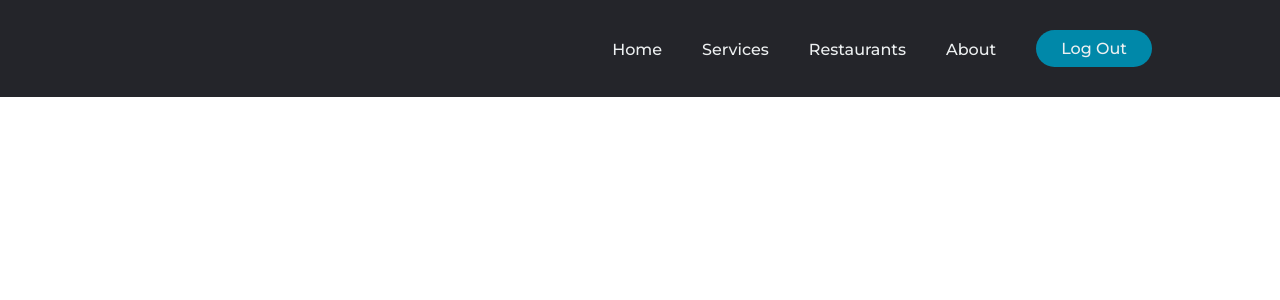
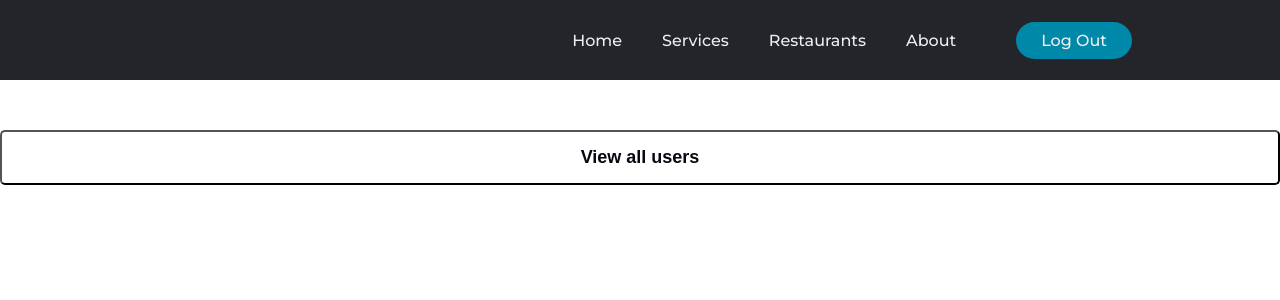
Before and after one commit to 220808-Java-React-Enterprise/Trainer-P2-Frontend, a React (Create React App) app in the folder yolp/: page /admin in a window 1280 px wide. Shown: the top 300 px of the page. Built offline with nearby package versions, Linux system fonts and the light colour scheme; sample sign-in values are in the browser's storage.

Commit message:
fixed route not loading

```diff
--- a/yolp/src/App.tsx
+++ b/yolp/src/App.tsx
@@ -1,10 +1,10 @@
 import { useEffect, useState } from 'react';
 import { BrowserRouter, Route, Routes } from "react-router-dom"
-import Signup from './components/signup/Signup';
-import Login from './components/login/Login';
-import Navbar from './components/navbar/Navbar';
-import Restaurant from './components/restaurant/Restaurant';
+import Signup from './pages/signup/Signup';
+import Login from './pages/login/LoginPage';
+import Navbar from './pages/navbar/Navbar';
 import User from './models/User';
+import AdminPage from './pages/admin/AdminPage';
 import './App.css';
 
 function App() {
@@ -20,8 +20,8 @@ function App() {
       <Navbar currentUser={user} />
       <Routes>
         <Route path="/signup" element={<Signup />}></Route>
-        <Route path="/login" element={<Login currentUser={user} updateCurrentUser={setUser} />}></Route>
-        <Route path="/restaurant" element={<Restaurant currentUser={user} />}></Route>
+        <Route path="/login" element={<Login currentUser={user} setCurrentUser={setUser} />}></Route>
+        <Route path="/admin" element={<AdminPage />}></Route>
       </Routes>
     </BrowserRouter>
   );
--- a/yolp/src/components/navbar/Navbar.tsx
+++ /dev/null
@@ -1,44 +0,0 @@
-
-import { useNavigate } from "react-router-dom";
-import User from "../../models/User";
-import "./Navbar.css";
-
-interface UserProp {
-    currentUser: User | null;
-}
-export default function Navbar({ currentUser }: UserProp) {
-    const navigate = useNavigate();
-
-    function logout() {
-        window.sessionStorage.removeItem("user");
-        navigate("/");
-    }
-
-    return (
-        <>
-            <body>
-                <header>
-                    <nav>
-                        <ul className="nav__links">
-                            <li><a href="#" onClick={() => navigate("/")}>Home</a></li>
-                            <li><a href="#">Services</a></li>
-                            <li><a href="#">Restaurants</a></li>
-                            <li><a href="#">About</a></li>
-                        </ul>
-                    </nav>
-                    {currentUser ? <a className="cta" onClick={logout}>Log Out</a>
-                        : <a className="cta" onClick={() => navigate("/login")}>Log In</a>}
-                    <p className="menu cta">Menu</p>
-                </header>
-                <div id="mobile__menu" className="overlay">
-                    <a className="close">&times;</a>
-                    <div className="overlay__content">
-                        <a href="#">Services</a>
-                        <a href="#">Projects</a>
-                        <a href="#">About</a>
-                    </div>
-                </div>
-            </body>
-        </>
-    );
-}
--- a/yolp/src/components/restaurant/Restaurant.tsx
+++ /dev/null
@@ -1,13 +0,0 @@
-import User from "../../models/User";
-
-interface UserProp {
-    currentUser: User | null;
-}
-
-export default function Restaurant({ currentUser }: UserProp) {
-    console.log("Current User: ", currentUser);
-    return (
-        currentUser ? <h1>Logged in!</h1>
-        : <h1>Not logged in!</h1>
-    );
-}
--- /dev/null
+++ b/yolp/src/pages/admin/AdminPage.css
@@ -0,0 +1,3 @@
+.admin-button {
+
+}
--- /dev/null
+++ b/yolp/src/pages/admin/AdminPage.tsx
@@ -0,0 +1,18 @@
+import { useEffect, useState } from "react";
+import { useNavigate } from "react-router-dom";
+import User from "../../models/User";
+
+export default function Admin() {
+    const[user, setUser] = useState<User | null>(null);
+    const navigate = useNavigate();
+
+    useEffect(() => {
+        const data = window.sessionStorage.getItem("user");
+        if (data !== null) setUser(JSON.parse(data));
+        else navigate("/login");
+      }, []);
+
+    return (
+        <button className="admin-button">View all users</button>
+    );
+}
--- a/yolp/src/components/login/Login.tsx
+++ b/yolp/src/pages/login/LoginPage.tsx
@@ -1,18 +1,17 @@
 import { useState } from "react";
-import { useNavigate } from "react-router-dom";
+import { Link, useNavigate } from "react-router-dom";
 import User from "../../models/User";
 import YOLP_API from "../../utils/ApiConfigs";
-import "./Login.css";
+import "./LoginPage.css";
 
 interface UserProp {
     currentUser: User | null;
-    updateCurrentUser: Function;
+    setCurrentUser: Function;
 }
-
 /*
  * export default: a module is a self contained unit that can expose assets to other modules using export, and acquire assets from other modules using import.
  */
-export default function Login({ currentUser, updateCurrentUser }: UserProp) {
+export default function Login({ currentUser, setCurrentUser }: UserProp) {
     /*
      * What is a Hook? A Hook is a special function that lets you “hook into” React features.
      * For example, useState is a Hook that lets you add React state to function components.
@@ -39,12 +38,12 @@ export default function Login({ currentUser, updateCurrentUser }: UserProp) {
             .then((obj) => {
                 let user = new User(obj.data.id, obj.data.username, obj.data.role);
                 window.sessionStorage.setItem("user", JSON.stringify(user));
-
-                navigate("/restaurant");
+                setCurrentUser(user);
+                navigate("/admin")
             })
             .catch(error => {
                 alert(error.response.data.message);
-            });
+            })
 
         setUsername("");
         setPassword("");
@@ -67,7 +66,7 @@ export default function Login({ currentUser, updateCurrentUser }: UserProp) {
                         <input type="password" placeholder="Password" id="password" value={password} onChange={updatePassword} />
                         <button type="submit">Log In</button>
                         <div style={{ textAlign: "center", padding: "20px" }}>
-                            <a href="#" onClick={() => navigate("/signup")} >Create Account</a>
+                            <Link to={"/signup"}>Create Account</Link>
                         </div>
                     </form>
                 </div >
--- /dev/null
+++ b/yolp/src/pages/navbar/Navbar.tsx
@@ -0,0 +1,38 @@
+import { Link, useNavigate } from "react-router-dom";
+import User from "../../models/User";
+import "./Navbar.css";
+
+interface UserProp {
+    currentUser: User | null;
+}
+
+export default function Navbar({ currentUser }: UserProp) {
+    const navigate = useNavigate();
+
+    console.log(currentUser);
+
+    function logout() {
+        window.sessionStorage.removeItem("user");
+        navigate("/");
+    }
+
+    return (
+        <>
+            <body>
+                <header>
+                    <nav>
+                        <ul className="nav__links">
+                            <li><Link to="/">Home</Link></li>
+                            <li><Link to="/">Services</Link></li>
+                            <li><Link to="/">Restaurants</Link></li>
+                            <li><Link to="/">About</Link></li>
+                            {
+                                currentUser ? <li><a href="" className="cta" onClick={logout}>Log Out</a></li> : <li><Link className="cta" to={"/login"}>Log In</Link></li>
+                            }
+                        </ul>
+                    </nav>
+                </header>
+            </body>
+        </>
+    );
+}
```
Also changed, not shown: yolp/src/pages/login/LoginPage.css (renamed from yolp/src/components/login/Login.css), yolp/src/pages/navbar/Navbar.css (renamed from yolp/src/components/navbar/Navbar.css), yolp/src/pages/signup/Signup.css (renamed from yolp/src/components/signup/Signup.css), yolp/src/pages/signup/Signup.tsx (renamed from yolp/src/components/signup/Signup.tsx).
